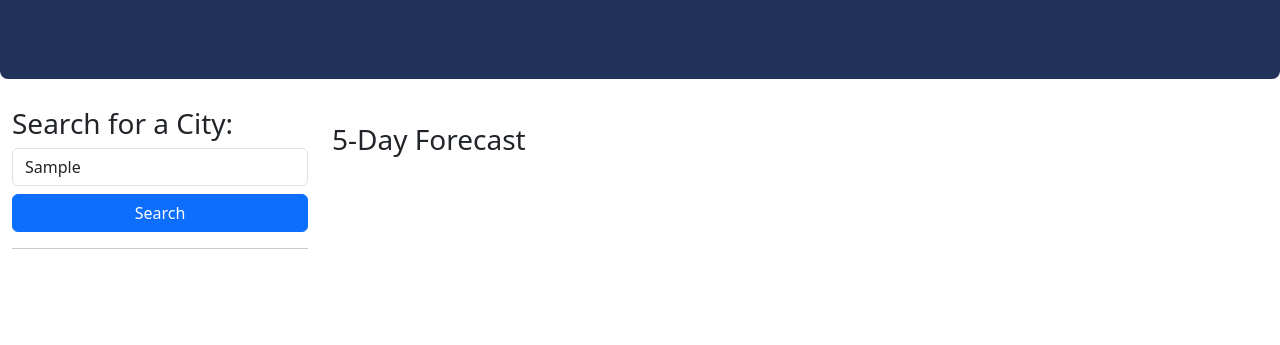
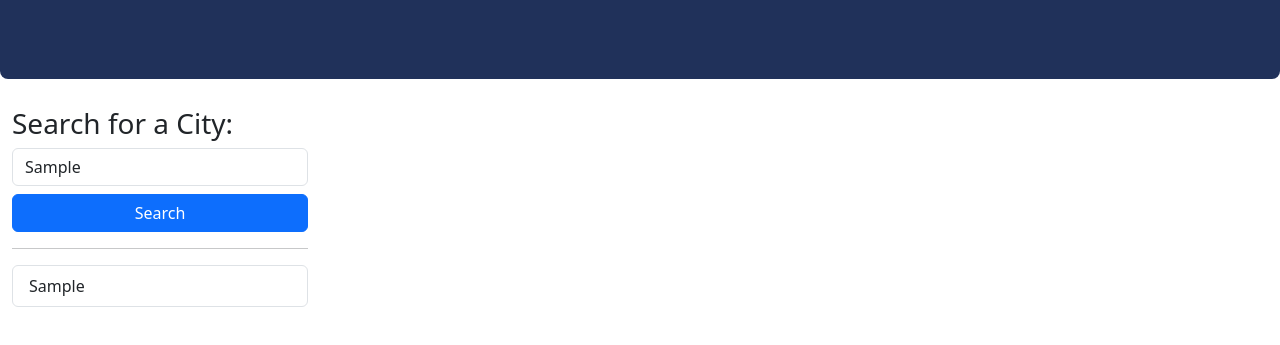
Before and after one commit to jakewshenry/weather-dashboard, a plain HTML site: page index.html in a window 1280 px wide. Both pictures are taken after typing "Sample" into the empty fields and a click on the button "Search". Shown: the part 179-524 px from the top of the page. Drawn offline with nearby package versions, Linux system fonts and the light colour scheme; no server answers.

Commit message:
Added history list logic

```diff
--- a/assets/js/script.js
+++ b/assets/js/script.js
@@ -3,6 +3,8 @@ document.addEventListener('DOMContentLoaded', function () {
     var todayEl = $("#today");
 
     var forecastEl = $("#forecast");
+
+    var historyEl = $("#history");
 
     // Constructing a URL to search Giphy for the name of the person who said the quote
     const APIKey = '562f06234e59142d045a8afd6ab8c553';
@@ -36,6 +38,10 @@ document.addEventListener('DOMContentLoaded', function () {
 
             todayEl.append(forecastHeader, forecastTemp, forecastWind, forecastHumidity);
 
+            var predictedHeader = $(`<h3 id="forecast-heading" class="mt-1 h3">5-Day Forecast</h3>`)
+
+            forecastEl.append(predictedHeader);
+
             for(var i = 1; i < 6; i++){
                 var dayInt = i * 8 - 1;
                 var predictedWeather = data.list[dayInt];
@@ -57,6 +63,25 @@ document.addEventListener('DOMContentLoaded', function () {
 
     };
 
+    var historyList = $(`<ul class='list-group' id='searchHistoryList'></ul>`);
+
+    historyEl.append(historyList);
+
+    var searchHistory = JSON.parse(localStorage.getItem('searchHistory')) || [];
+
+    var recentHistory = searchHistory.slice(-5);
+
+    recentHistory.forEach((cityName) => {
+        createBtn(cityName);
+
+    });
+
+    function createBtn(cityName){
+        var newBtn = $(`<li class='list-group-item'>${cityName}</li>`);
+
+        historyList.append(newBtn);
+    }
+
     $("#search-button").on("click", function (event) {
 
         event.preventDefault();
@@ -64,5 +89,19 @@ document.addEventListener('DOMContentLoaded', function () {
         const searchInput = $("#search-input").val().trim();
 
         fetchWeather(searchInput);
+
+        createBtn(searchInput);
+
+        var searchHistory = JSON.parse(localStorage.getItem('searchHistory')) || [];
+
+		// Add current score to array
+		searchHistory.push(searchInput);
+
+		// Save updated scores array back to local storage
+		localStorage.setItem('searchHistory', JSON.stringify(searchHistory));
     });
-})
+
+    historyEl.on("click", '.list-group-item', function () {
+        fetchWeather($(this).text());
+    });
+});
--- a/index.html
+++ b/index.html
@@ -54,7 +54,7 @@
             <h2 id="today-heading" class="mt-1 h3"></h2>
         </section>
         <section id="forecast" class="row mt-3" role="region" aria-live="polite">
-            <h3 id="forecast-heading" class="mt-1 h3">5-Day Forecast</h3>
+            <h3 id="forecast-heading" class="mt-1 h3"></h3>
         </section>
       </div>
     </div>
```
